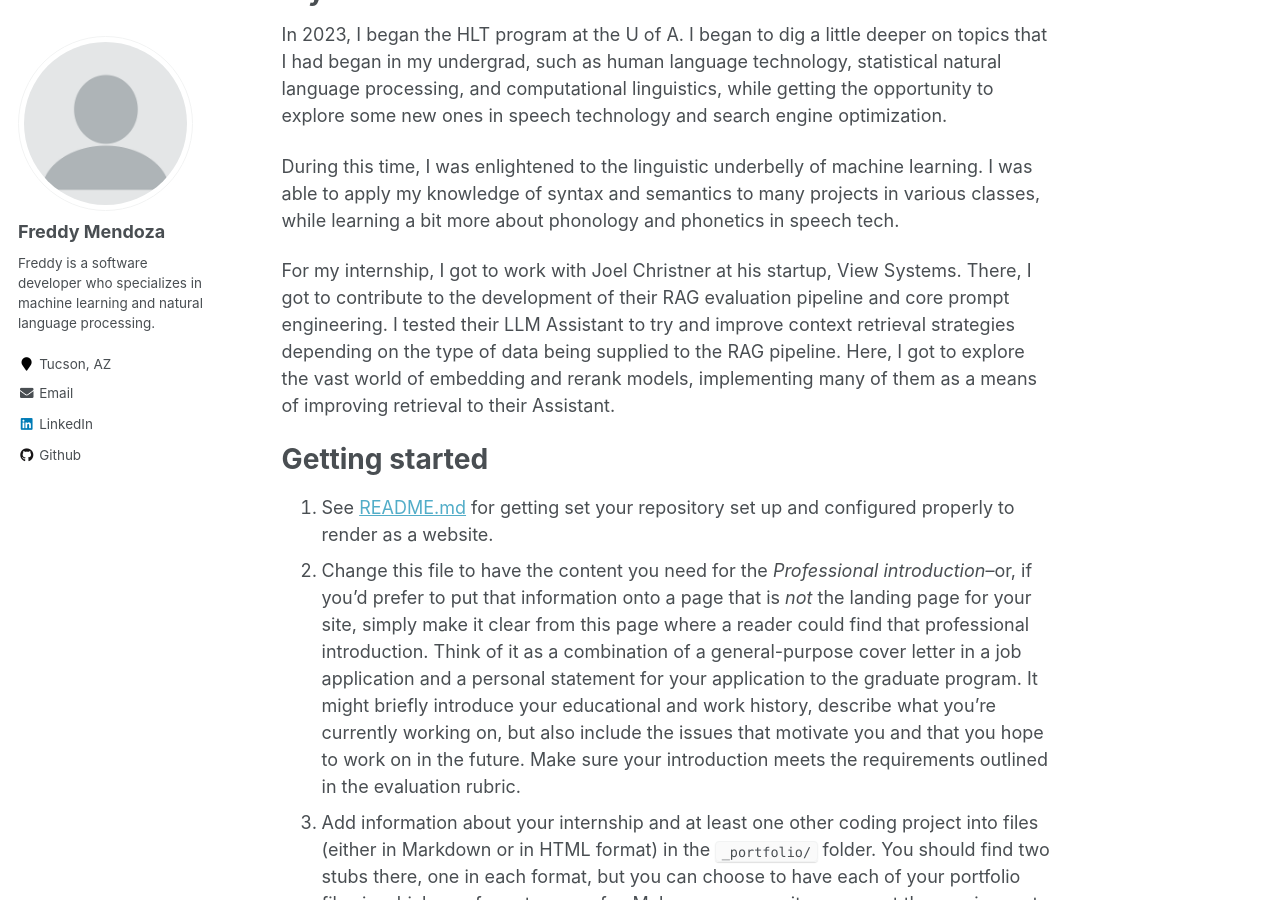
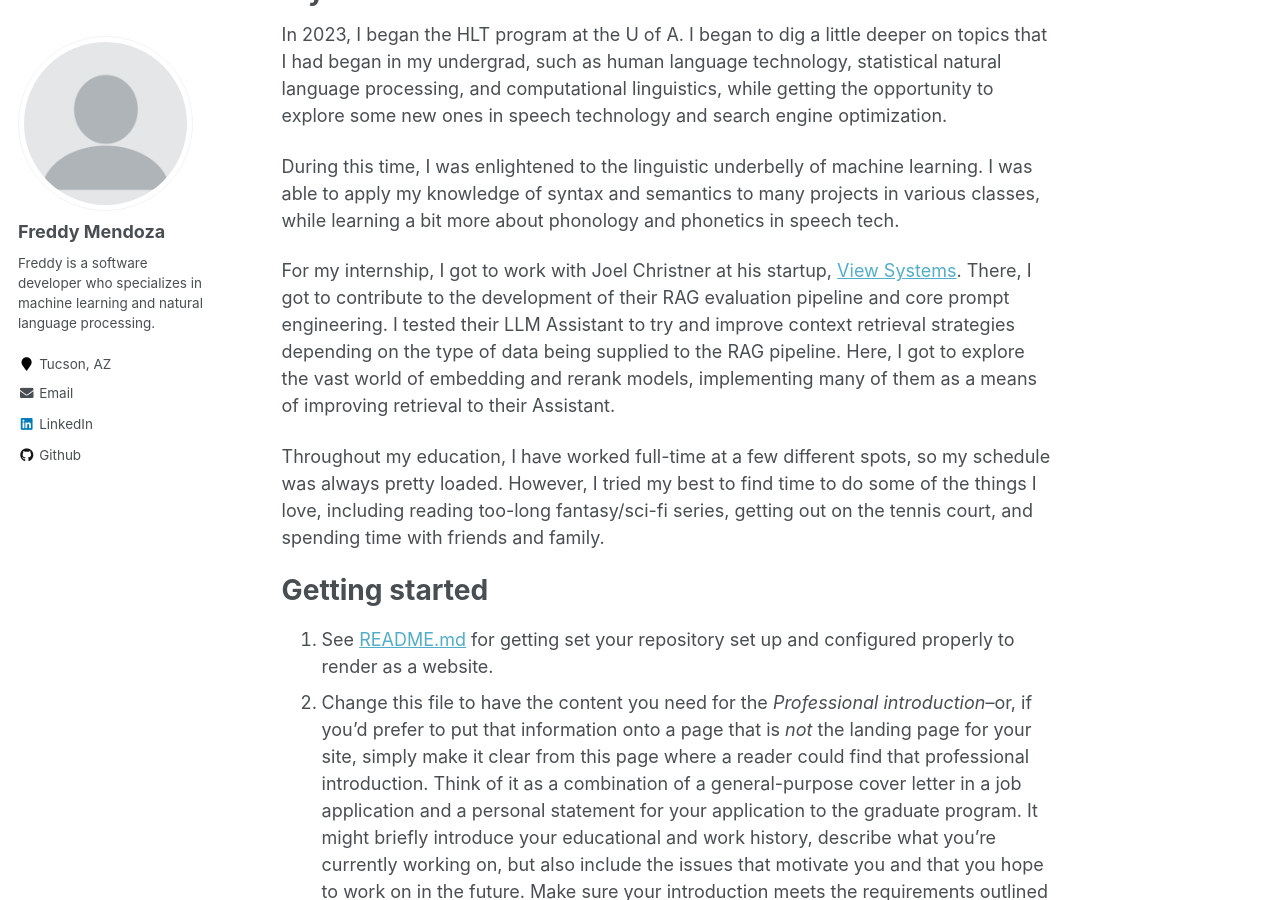
Before and after one commit to fmend/fmend.github.io, a Jekyll site: the page built from _pages/about.md, in a window 1280 px wide and 900 px high, scrolled down 868 px. Built offline with Jekyll 4.4.1, drawn with Linux system fonts in a browser that asks for light colours.

Commit message:
Update about.md
Perhaps a finished bio page.

```diff
--- a/_pages/about.md
+++ b/_pages/about.md
@@ -24,9 +24,11 @@ In 2023, I began the HLT program at the U of A. I began to dig a little deeper o
 
 During this time, I was enlightened to the linguistic underbelly of machine learning. I was able to apply my knowledge of syntax and semantics to many projects in various classes, while learning a bit more about phonology and phonetics in speech tech.
 
-For my internship, I got to work with Joel Christner at his startup, View Systems. There, I got to contribute to the development of their RAG evaluation pipeline and core prompt engineering. I tested their LLM Assistant to try and improve context retrieval strategies depending on the type of data being supplied to the RAG pipeline. Here, I got to explore the vast world of embedding and rerank models, implementing many of them as a means of improving retrieval to their Assistant.
+For my internship, I got to work with Joel Christner at his startup, [View Systems](https://www.view.io). There, I got to contribute to the development of their RAG evaluation pipeline and core prompt engineering. I tested their LLM Assistant to try and improve context retrieval strategies depending on the type of data being supplied to the RAG pipeline. Here, I got to explore the vast world of embedding and rerank models, implementing many of them as a means of improving retrieval to their Assistant.
 
 
+
+Throughout my education, I have worked full-time at a few different spots, so my schedule was always pretty loaded. However, I tried my best to find time to do some of the things I love, including reading too-long fantasy/sci-fi series, getting out on the tennis court, and spending time with friends and family.
 
 Getting started
 ======
```
